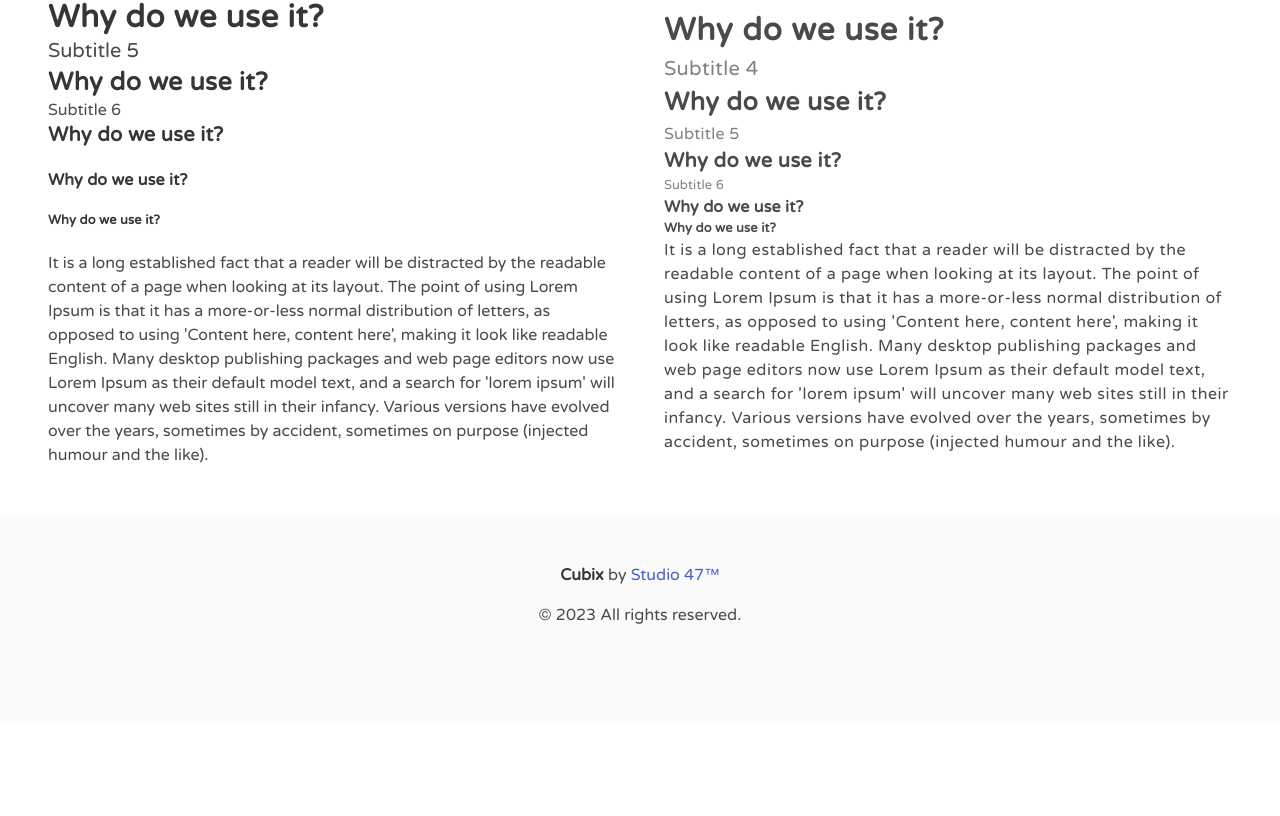
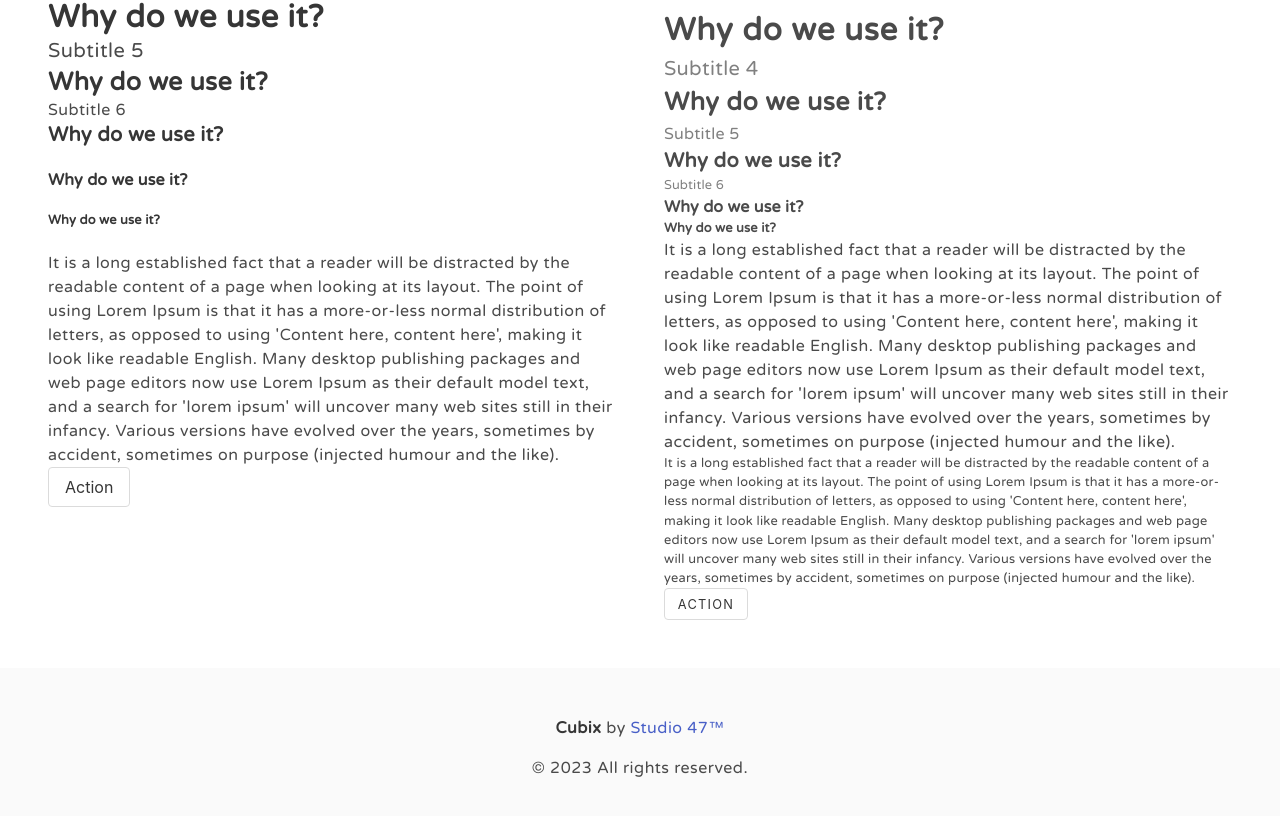
Before and after one commit to a-spasov/cubix, a Vue app: page / in a window 1280 px wide. Shown: the part 662-1478 px from the top of the page. Before the commit the page ends 1385 px from the top, so only its background shows below. Built offline with nearby package versions, Linux system fonts and the light colour scheme.

Commit message:
setup project: typography

```diff
--- a/src/assets/sass/typography.scss
+++ b/src/assets/sass/typography.scss
@@ -22,7 +22,12 @@ body,
   font-family: var(--font-primary);
   font-size: var(--text-base-size);
   font-weight: 400;
-  // letter-spacing: 0.35px;
+  letter-spacing: 0.5px;
+}
+
+.body-2 {
+  font-size: var(--text-xs);
+  letter-spacing: 0.25px;
 }
 
 .display {
@@ -100,3 +105,10 @@ h6,
   letter-spacing: 0.15px;
   color: gray;
 }
+
+.btn {
+  font-size: var(--text-xs);
+  font-weight: 400;
+  text-transform: uppercase;
+  letter-spacing: 1.25px;
+}
--- a/src/layouts/DesktopLayout.vue
+++ b/src/layouts/DesktopLayout.vue
@@ -62,6 +62,7 @@ import SiteFooter from '../components/layout/SiteFooter.vue';
           will uncover many web sites still in their infancy. Various versions have evolved over the years, sometimes by
           accident, sometimes on purpose (injected humour and the like).
         </p>
+        <button class="button">Action</button>
       </article>
       <article style="flex: 1 1 0;">
         <h1 class="display">Mine samples:</h1>
@@ -84,6 +85,15 @@ import SiteFooter from '../components/layout/SiteFooter.vue';
           will uncover many web sites still in their infancy. Various versions have evolved over the years, sometimes by
           accident, sometimes on purpose (injected humour and the like).
         </p>
+        <p class="body-2">
+          It is a long established fact that a reader will be distracted by the readable content of a page when looking at
+          its layout. The point of using Lorem Ipsum is that it has a more-or-less normal distribution of letters, as
+          opposed to using 'Content here, content here', making it look like readable English. Many desktop publishing
+          packages and web page editors now use Lorem Ipsum as their default model text, and a search for 'lorem ipsum'
+          will uncover many web sites still in their infancy. Various versions have evolved over the years, sometimes by
+          accident, sometimes on purpose (injected humour and the like).
+        </p>
+        <button class="button btn">Action</button>
       </article>
     </section>
     <SiteFooter class="footer" />
```
